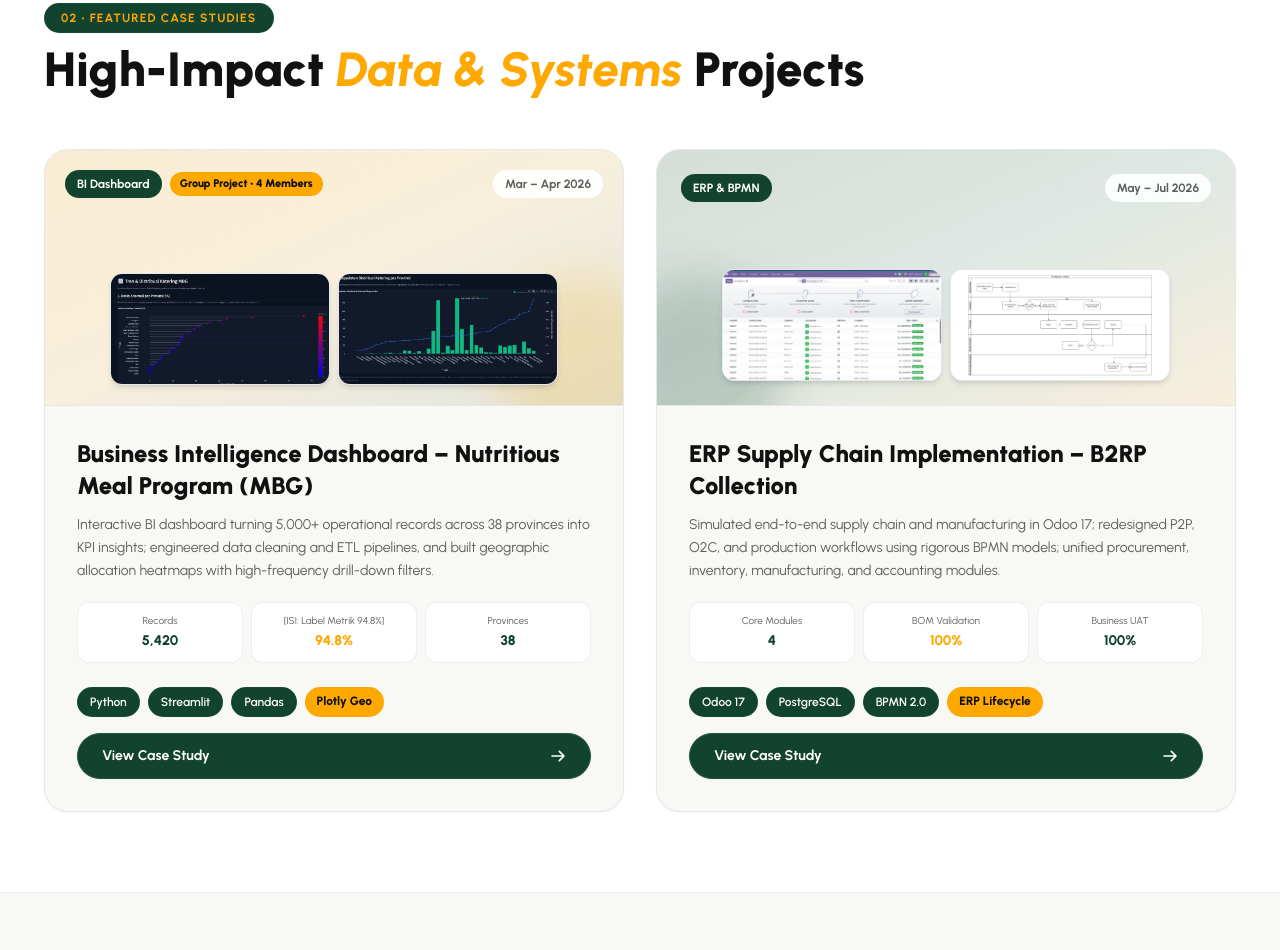
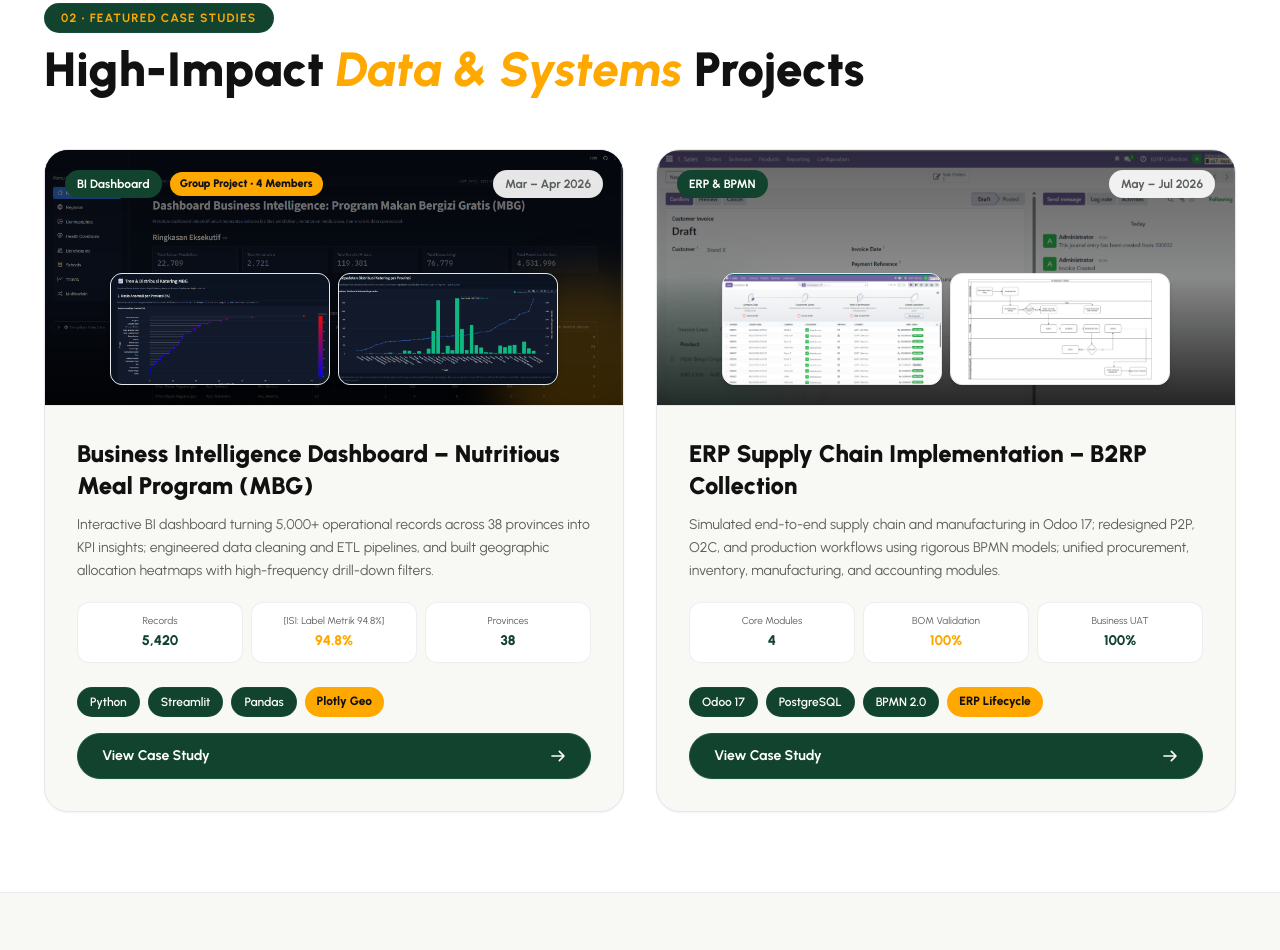
Before and after one commit to ckyy-lab/porto, a website: page index.html in a window 1280 px wide. Shown: the part 1755-2705 px from the top of the page. Drawn offline with nearby package versions, Linux system fonts and the light colour scheme.

Commit message:
nambah bg card project

```diff
--- a/index.html
+++ b/index.html
@@ -469,7 +469,17 @@
           <!-- Project 1: MBG Dashboard (With Real Screenshots / Graceful Fallback) -->
           <div class="bg-[#F8F8F5] dark:bg-[#15251E] rounded-[24px] border border-gray-200 dark:border-[#1F3D30] overflow-hidden flex flex-col justify-between shadow-sm hover:shadow-xl transition-all duration-300 group">
             <!-- Mockup / Real Screenshot Header -->
-            <div class="h-64 bg-gradient-to-br from-amber-soft/20 via-amber-brand/10 to-forest/10 dark:from-amber-brand/15 dark:to-forest/30 p-5 flex flex-col justify-between relative overflow-hidden border-b border-gray-200 dark:border-[#1F3D30]">
+            <div class="h-64 p-5 flex flex-col justify-between relative overflow-hidden border-b border-gray-200 dark:border-[#1F3D30] bg-[#0E1A14]">
+              <!-- Real Project Cover Background -->
+              <img
+                src="assets/images/cover-mbg.png"
+                alt="MBG Streamlit Dashboard Cover Background"
+                loading="lazy"
+                class="absolute inset-0 w-full h-full object-cover object-top group-hover:scale-105 transition-transform duration-700 ease-out pointer-events-none z-0"
+              >
+              <!-- Ambient Gradient Overlay for Readability -->
+              <div class="absolute inset-0 bg-gradient-to-t from-black/85 via-black/45 to-black/60 dark:from-[#0D2218]/90 dark:via-[#0D2218]/50 dark:to-black/70 backdrop-blur-[0.5px] pointer-events-none z-0"></div>
+
               <div class="flex items-center justify-between relative z-10 gap-2 flex-wrap">
                 <div class="flex items-center gap-2">
                   <span class="bg-forest dark:bg-[#0A2419] text-white text-xs font-bold px-3 py-1.5 rounded-full" data-i18n="proj1_badge">BI Dashboard</span>
@@ -564,9 +574,19 @@
 
           <!-- Project 2: ERP Implementation -->
           <div class="bg-[#F8F8F5] dark:bg-[#15251E] rounded-[24px] border border-gray-200 dark:border-[#1F3D30] overflow-hidden flex flex-col justify-between shadow-sm hover:shadow-xl transition-all duration-300 group">
-            <!-- Mockup Visual Header -->
-            <div class="h-64 bg-gradient-to-br from-forest/15 via-emerald-800/10 to-amber-brand/10 dark:from-forest/30 dark:to-emerald-950/40 p-6 flex flex-col justify-between relative overflow-hidden border-b border-gray-200 dark:border-[#1F3D30]">
-              <div class="flex items-center justify-between relative z-10">
+            <!-- Mockup / Real Screenshot Header -->
+            <div class="h-64 p-5 flex flex-col justify-between relative overflow-hidden border-b border-gray-200 dark:border-[#1F3D30] bg-[#0E1A14]">
+              <!-- Real Project Cover Background -->
+              <img
+                src="assets/images/cover-erp.png"
+                alt="ERP Implementation Cover Background"
+                loading="lazy"
+                class="absolute inset-0 w-full h-full object-cover object-top group-hover:scale-105 transition-transform duration-700 ease-out pointer-events-none z-0"
+              >
+              <!-- Ambient Gradient Overlay for Readability -->
+              <div class="absolute inset-0 bg-gradient-to-t from-black/85 via-black/45 to-black/60 dark:from-[#0D2218]/90 dark:via-[#0D2218]/50 dark:to-black/70 backdrop-blur-[0.5px] pointer-events-none z-0"></div>
+
+              <div class="flex items-center justify-between relative z-10 gap-2 flex-wrap">
                 <span class="bg-forest dark:bg-[#0A2419] text-white text-xs font-bold px-3 py-1.5 rounded-full" data-i18n="proj2_badge">ERP &amp; BPMN</span>
                 <span class="bg-white/90 dark:bg-black/50 text-slate dark:text-white/80 font-bold text-xs px-3 py-1.5 rounded-full shadow-xs" data-i18n="proj2_date">May – Jul 2026</span>
               </div>
@@ -1077,7 +1097,27 @@
               <span data-i18n="modal_gallery">Project Gallery (Click to enlarge)</span>
             </span>
           </h4>
-          <div class="grid grid-cols-1 sm:grid-cols-2 gap-3">
+          <div class="space-y-3">
+            <!-- Full Dashboard Overview (Featured) -->
+            <button type="button" data-lightbox-src="assets/images/cover-mbg.png" data-lightbox-caption="Full Streamlit BI Dashboard Overview" class="w-full group text-left p-2.5 rounded-2xl bg-[#F8F8F5] dark:bg-[#162920] border border-gray-200/80 dark:border-[#1F3D30] hover:border-amber-brand transition-all block">
+              <div class="h-44 sm:h-52 rounded-xl overflow-hidden bg-gray-100 dark:bg-[#112019] relative flex items-center justify-center">
+                <img
+                  src="assets/images/cover-mbg.png"
+                  alt="Full Streamlit BI Dashboard Overview"
+                  loading="lazy"
+                  class="w-full h-full object-cover object-top group-hover:scale-105 transition-transform"
+                >
+                <div class="absolute inset-0 bg-black/25 group-hover:bg-black/10 transition-colors flex items-end p-3">
+                  <span class="text-xs font-bold text-white bg-black/70 backdrop-blur-sm px-3 py-1 rounded-full flex items-center gap-1.5 shadow">
+                    <svg class="w-3.5 h-3.5 text-amber-brand" fill="none" stroke="currentColor" stroke-width="2" viewBox="0 0 24 24"><path stroke-linecap="round" stroke-linejoin="round" d="M21 21l-6-6m2-5a7 7 0 11-14 0 7 7 0 0114 0zM10 7v3m0 0v3m0-3h3m-3 0H7"></path></svg>
+                    Full Dashboard Overview (Click to enlarge)
+                  </span>
+                </div>
+              </div>
+            </button>
+
+            <!-- 2 Sub-charts Grid -->
+            <div class="grid grid-cols-1 sm:grid-cols-2 gap-3">
             <!-- Screenshot 1 -->
             <button type="button" data-lightbox-src="assets/images/mbg-anomaly.png" data-lightbox-caption="Chart 1: Anomaly Ratio by Province" class="group text-left p-2.5 rounded-2xl bg-[#F8F8F5] dark:bg-[#162920] border border-gray-200/80 dark:border-[#1F3D30] hover:border-amber-brand transition-all">
               <div class="h-36 rounded-xl overflow-hidden bg-gray-100 dark:bg-[#112019] relative flex items-center justify-center">
@@ -1113,6 +1153,7 @@
               </div>
               <span class="text-xs font-bold text-forest dark:text-amber-brand block mt-2" data-i18n="mbg_chart2_caption">Chart 2: Catering Distribution Density vs Daily Cost</span>
             </button>
+            </div>
           </div>
         </div>
 
```
Also changed, not shown: assets/css/tailwind.output.css, assets/images/cover-erp.png (added), assets/images/cover-mbg.png (added).
